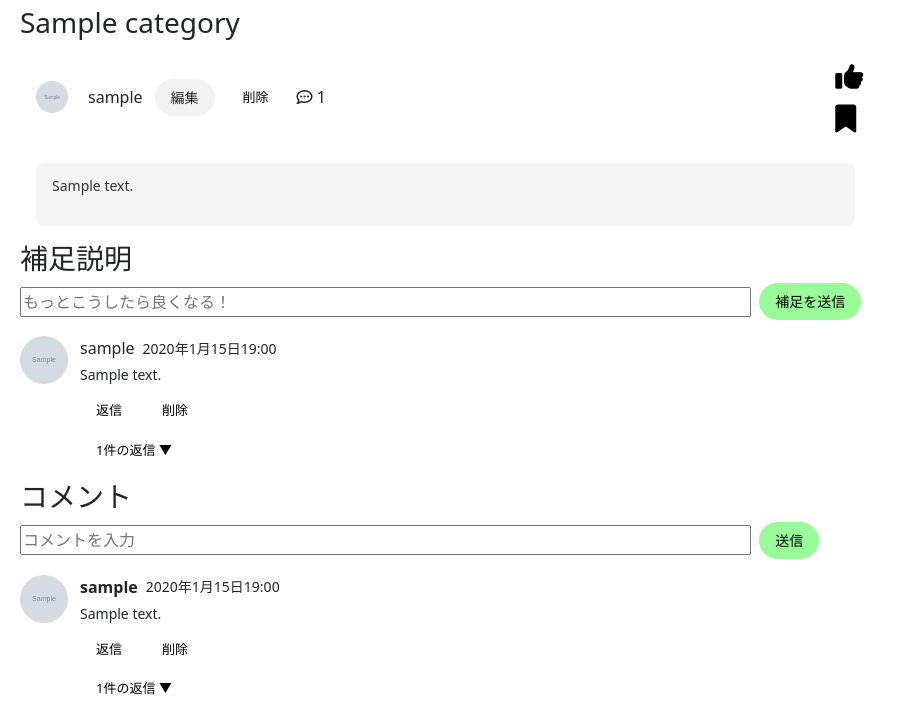
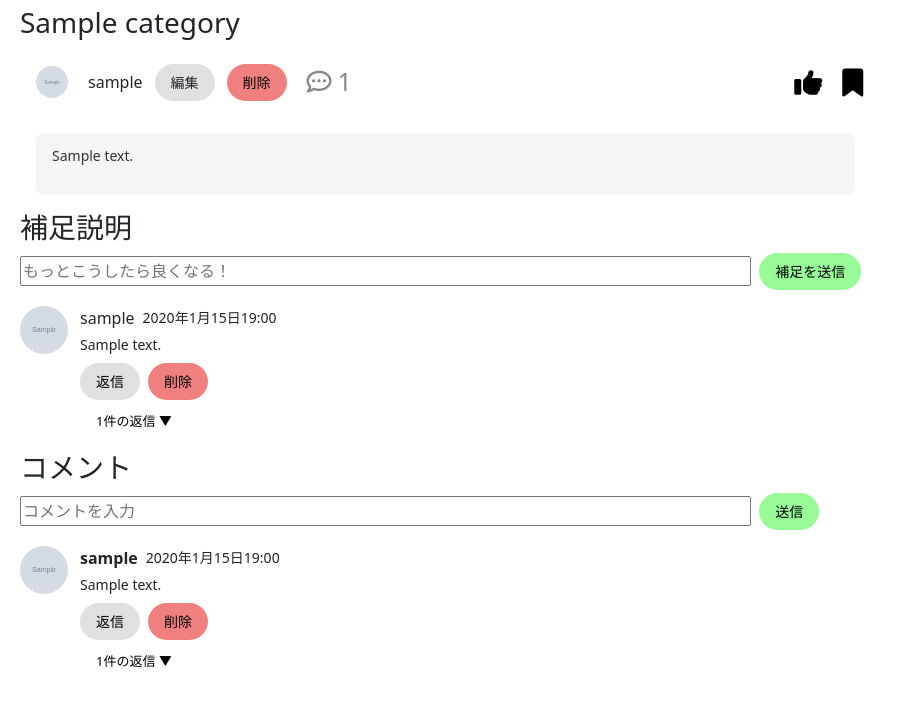
Before and after one commit to reina-nakanishi/TipTree, a Django app: page /posts/1/ in a window 1280 px wide. Shown: the part 602-1321 px from the top of the page, without its empty margins (0-907 px from the left). After the commit the page ends 1269 px from the top, so only its background shows below. Run offline with Django 5.2, Linux system fonts and the light colour scheme; a user stored in the database is signed in; tables that the repository leaves empty hold one stand-in row (values such as "Sample post"); grey boxes marked "Sample" are stand-in pictures; data that the repository does not hold is empty.

Commit message:
post_detail.cssでボタンに色を付けた

```diff
--- a/tiptree_project/static/posts/css/post_detail.css
+++ b/tiptree_project/static/posts/css/post_detail.css
@@ -24,6 +24,7 @@
     display: flex;
     align-items: center;
     padding: 8px;
+    justify-content: space-between;
   }
 
   .post-user{
@@ -32,10 +33,22 @@
     gap: 12px;
   }
 
-  .edit-btn,
-  .post-delete {
+  button.reply-btn,
+  .edit-btn{
     padding: 8px 16px;
-    background: #f2f2f2;
+    background: #e0e0e0;
+    border-radius: 20px;
+    font-size: 14px;
+    white-space: nowrap;
+    transition: 0.2s;
+    font-weight: 500;
+
+    border: none;
+  }
+
+  .delete-btn {
+    padding: 8px 16px;
+    background: #F08080;
     border-radius: 20px;
     font-size: 14px;
     white-space: nowrap;
@@ -51,26 +64,46 @@
     text-decoration: none;
   }
 
-  .edit-btn:hover,
-  .post-delete:hover {
-      background: #e5e5e5;
+  button.reply-btn:hover,
+  .edit-btn:hover {
+      background: #cfcfcf;
+  }
+
+  .delete-btn:hover {
+      background: #CD5C5C;
   }
 
   .user-icon {
     width: 50px;
     height: 50px;
     border-radius: 50%;
+    object-fit: cover;
+    object-position: center;
     margin-right: 15px;
   }
 
 .maincontent .post-stats {
   display: flex;
   align-items: center;
-    gap: 16px;
-    margin-left: auto;
+  gap: 40px;
   font-size: 28px;
   color: #555;
-    flex-shrink: 0;
+}
+
+.comment-group {
+  display: flex;
+  align-items: center;
+  gap: 6px;
+  color: #888;       /* 押せなさそう感 */
+  cursor: default;
+  font-size: 25px;
+  margin-left: 8px;
+}
+
+.action-group {
+  display: flex;
+  align-items: center;
+  gap: 20px;  /* ← ボタン同士の間隔 */
 }
 
   .post-stats .help-btn,
@@ -206,7 +241,6 @@
     margin-top: 4px;
   }
 
-  .delete-btn,
   .reply-btn {
     padding: 8px 16px;
     background: none;
```
Also changed, not shown: other parts of tiptree_project/static/posts/css/post_detail.css (+5 -43 lines). Lines whose indentation alone changed are shown as unchanged.
